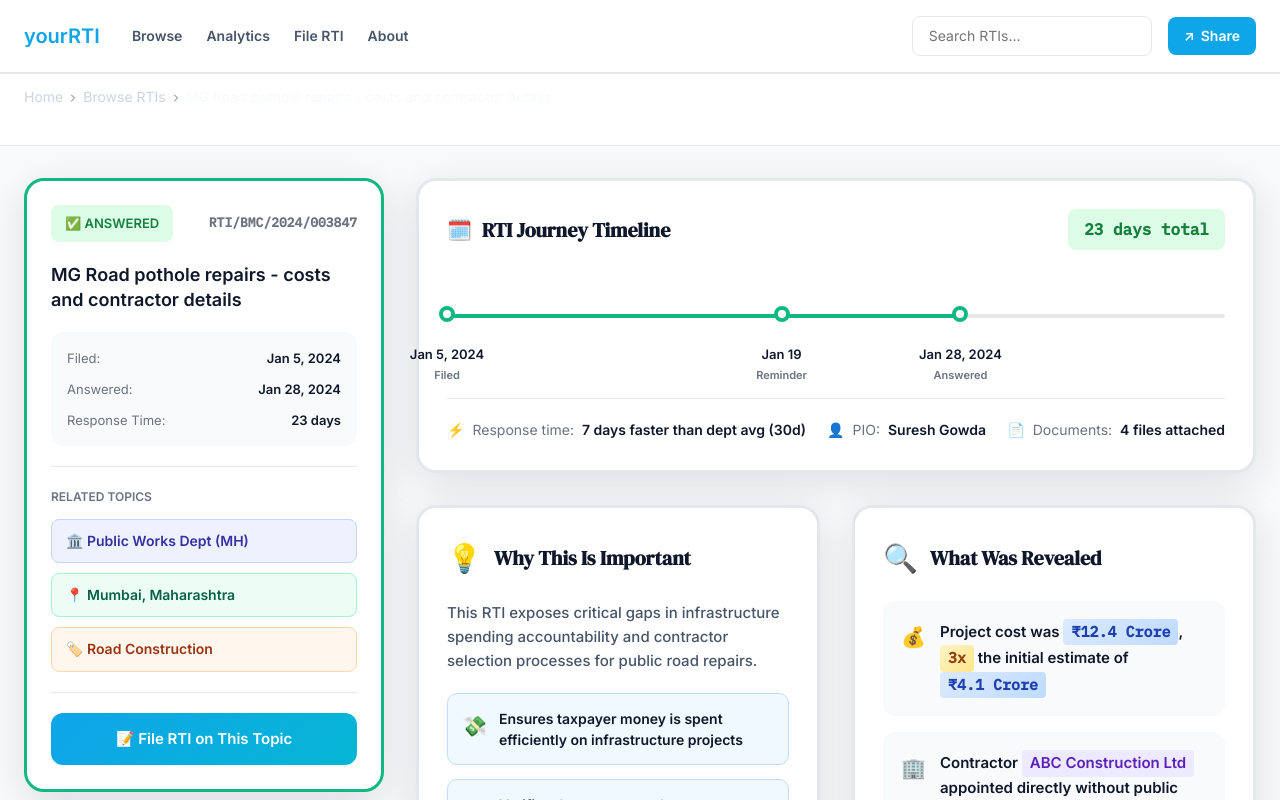
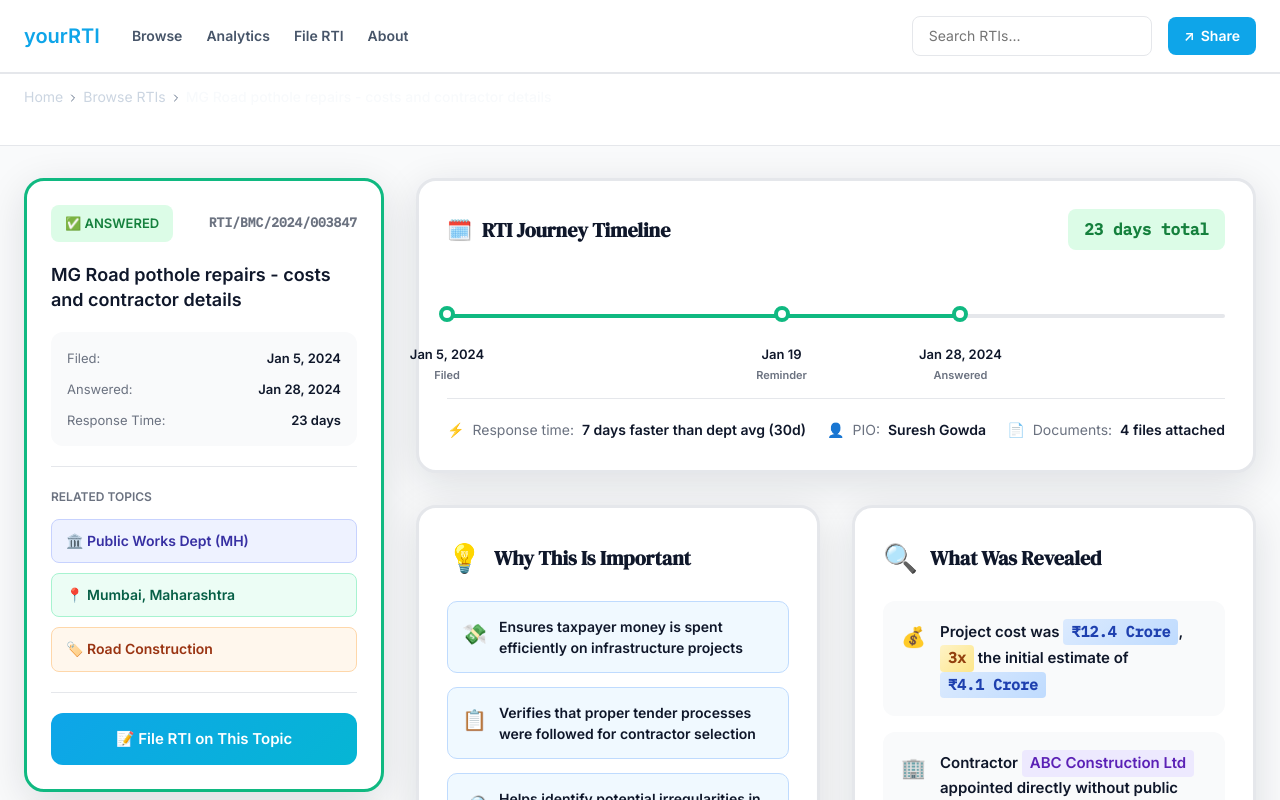
Before and after one commit to Yugantar-NGO/youRTI-UI, a Next.js app: page /rti/rti-001 in a window 1280 px wide. Shown: the top 800 px of the page. Built offline with nearby package versions, Linux system fonts and the light colour scheme.

Commit message:
feat(key-info): add dynamic intro text support
- Add whyThisMattersIntro prop to KeyInfoCards interface
- Use dynamic intro text from data instead of hardcoded value
- Improve content flexibility for different RTI statuses

```diff
--- a/src/components/features/rti-detail/molecules/KeyInfoCards.tsx
+++ b/src/components/features/rti-detail/molecules/KeyInfoCards.tsx
@@ -16,6 +16,7 @@ export interface RevealedFinding {
 interface KeyInfoCardsProps extends BaseProps {
   status: RTIStatus
   whyThisMatters?: ImportancePoint[]
+  whyThisMattersIntro?: string
   whatWasAsked: ImportancePoint[]
   whatWasRevealed?: RevealedFinding[]
   pendingMessage?: string
@@ -33,6 +34,7 @@ interface KeyInfoCardsProps extends BaseProps {
 export function KeyInfoCards({
   status,
   whyThisMatters,
+  whyThisMattersIntro,
   whatWasAsked,
   whatWasRevealed,
   pendingMessage,
@@ -54,9 +56,9 @@ export function KeyInfoCards({
             </div>
           </div>
 
-          {status === 'answered' && (
+          {status === 'answered' && whyThisMattersIntro && (
             <div className={styles.intro}>
-              This RTI exposes critical gaps in infrastructure spending accountability and contractor selection processes for public road repairs.
+              {whyThisMattersIntro}
             </div>
           )}
 
```
